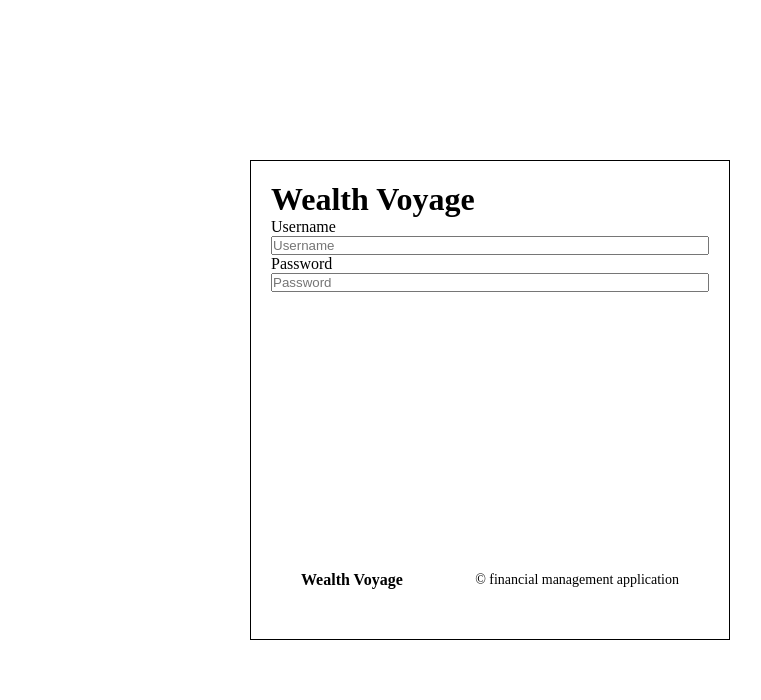
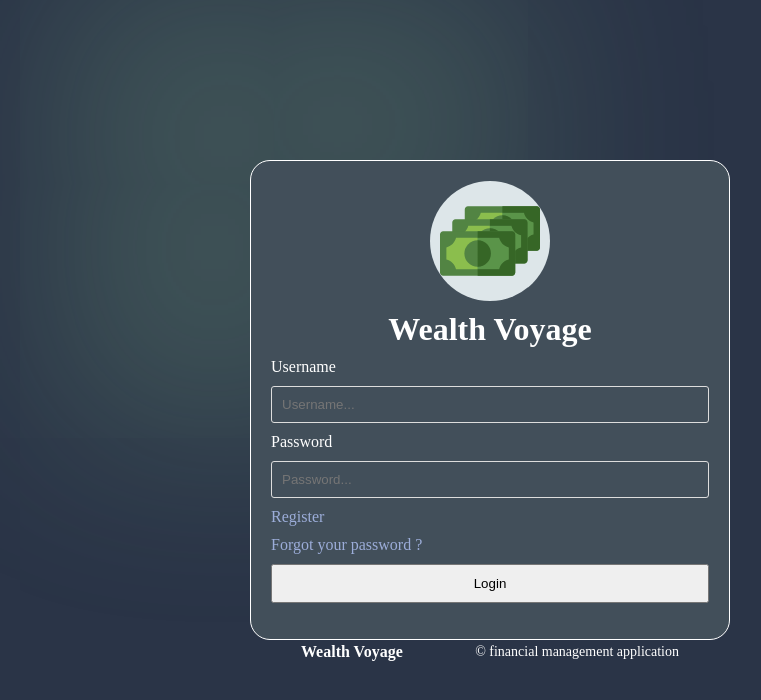
Before and after one commit to Filip-Politowski/WealthVoyage, a React (Create React App) app in the folder WealthVoyage-frontend-02/wealth-voyage/: page /login in a window 1280 px wide. Shown: the top 700 px of the page, without its empty margins (150-911 px from the left). Built offline with nearby package versions, Linux system fonts and the light colour scheme.

Commit message:
Implemented scss to login

```diff
--- a/WealthVoyage-frontend-02/wealth-voyage/src/pages/login/Login.tsx
+++ b/WealthVoyage-frontend-02/wealth-voyage/src/pages/login/Login.tsx
@@ -1,6 +1,7 @@
 import React, { useEffect, useState } from "react";
 import Footer from "../../components/footer/Footer";
 import "./login.scss";
+import { Link } from "react-router-dom";
 
 const Login = () => {
 //   const [data, setData] = useState<any | null>(null);
@@ -35,12 +36,20 @@ const Login = () => {
   return (
     <div className="login">
       <div className="loginWindow">
+        <div className="heading">
+          <img src="logo.svg" alt="" />
           <h1>Wealth Voyage</h1>
-          <label>Username</label>
-          <input type="text" placeholder="Username" />
-          <label>Password</label>
-          <input type="password" placeholder="Password" />
-          <Footer></Footer>
+        </div>
+        <label>Username</label>
+        <input type="text" placeholder="Username..." />
+        <label>Password</label>
+        <input type="password" placeholder="Password..." />
+        <div className="loginOptions">
+          <Link to="">Register</Link>
+          <Link to="">Forgot your password ?</Link>
+        </div>
+        <button>Login</button>
+        <Footer></Footer>
       </div>
     </div>
   );
--- a/WealthVoyage-frontend-02/wealth-voyage/src/pages/login/login.scss
+++ b/WealthVoyage-frontend-02/wealth-voyage/src/pages/login/login.scss
@@ -1,3 +1,4 @@
+@import "../../styles/variables.scss";
 .login {
   width: 100%;
   height: 100%;
@@ -7,14 +8,50 @@
   display: flex;
   align-items: center;
   justify-content: center;
+  color: white;
+  background-color: $main-bg;
 
   .loginWindow {
     display: flex;
     flex-direction: column;
-    margin: auto;
     width: 480px;
     height: 480px;
     border: solid 1px;
+    border-radius: 20px;
     padding: 20px;
+    background-color: rgb(66, 79, 90);
+    gap: 10px;
+    box-shadow: -200px -200px 190px rgba(159, 227, 159, 0.181);
+
+    .heading {
+      display: flex;
+      flex-direction: column;
+      justify-content: center;
+      align-items: center;
+      gap: 10px;
+    }
+    img {
+      height: 120px;
+      width: 120px;
+    }
+    input{
+       padding: 10px;
+          background-color: transparent;
+          color: white;
+          outline: none;
+          border: 1px solid $soft-color;
+          border-radius: 3px;
+    }
+    .loginOptions{
+      display: flex;
+      flex-direction: column;
+      gap: 10px;
+      color: rgb(156, 173, 217);
+    }
+    button {
+        width: 100%;
+        padding: 10px;
+        cursor: pointer;
+      }
   }
 }
```
Also changed, not shown: WealthVoyage-frontend-02/wealth-voyage/public/logo.svg (added).
